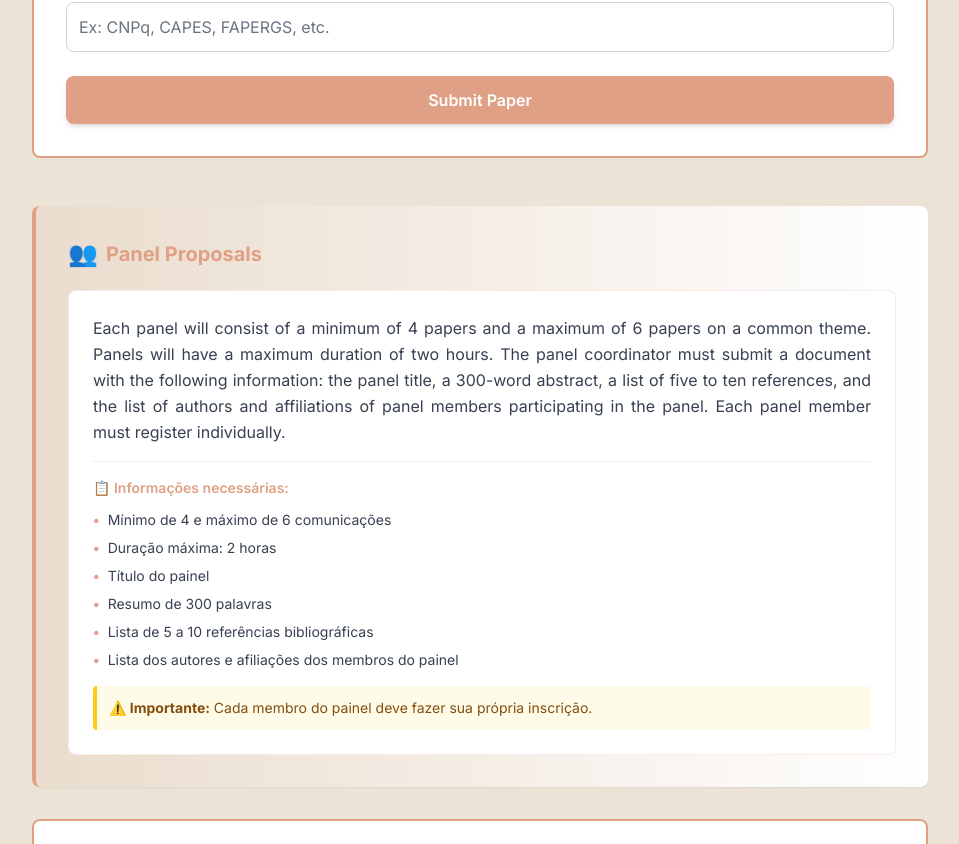
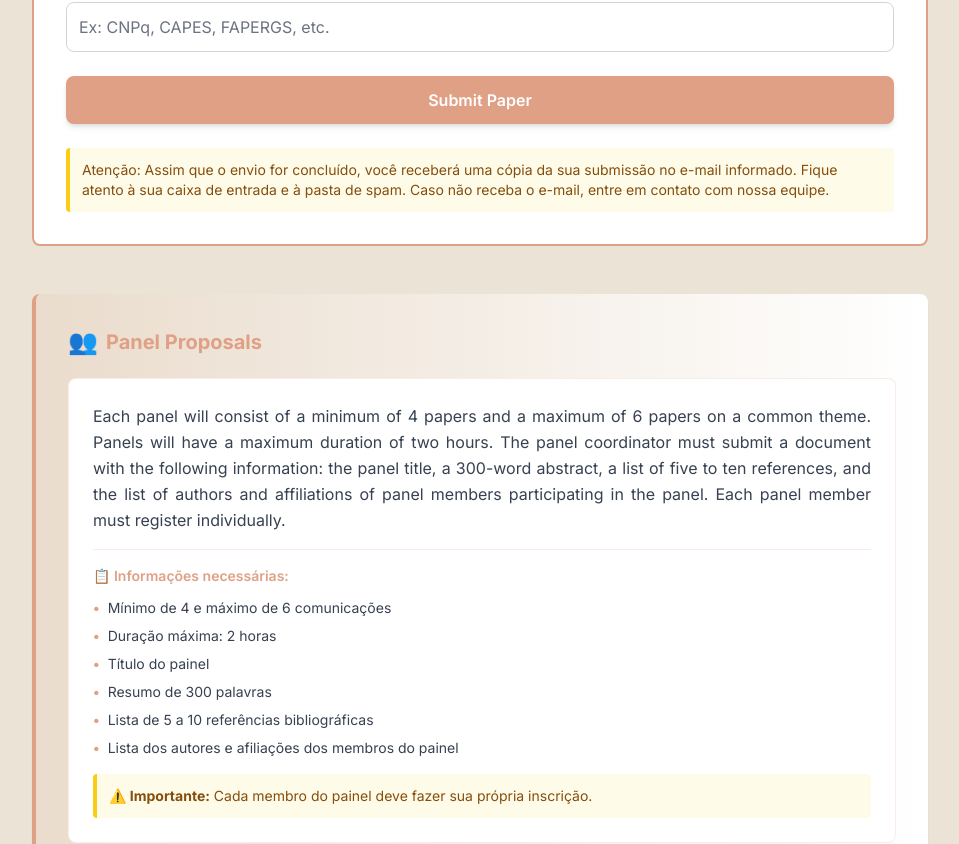
Before and after one commit to KesiaDev/conferencia-turismo-site, a React (Vite) app in the folder apps/web/: page /call in a window 1280 px wide. Shown: the part 3894-4738 px from the top of the page, without its empty margins (160-1119 px from the left). Built offline with nearby package versions, Linux system fonts and the light colour scheme; no server answers.

Commit message:
feat(web): adicionar aviso abaixo dos botÃµes de envio nas pÃ¡ginas de SubmissÃ£o e PainÃ©is

```diff
--- a/apps/web/src/components/PanelForm.tsx
+++ b/apps/web/src/components/PanelForm.tsx
@@ -413,6 +413,14 @@ export default function PanelForm() {
         >
           {submitStatus === "loading" ? "Enviando..." : "Enviar Proposta de Painel"}
         </button>
+
+        <div className="mt-4 p-3 bg-yellow-50 border-l-4 border-yellow-400 rounded">
+          <p className="text-sm text-yellow-800">
+            Atenção: Assim que o envio for concluído, você receberá uma cópia da sua submissão no
+            e-mail informado. Fique atento à sua caixa de entrada e à pasta de spam. Caso não receba
+            o e-mail, entre em contato com nossa equipe.
+          </p>
+        </div>
       </form>
     </div>
   );
--- a/apps/web/src/pages/Call.tsx
+++ b/apps/web/src/pages/Call.tsx
@@ -518,6 +518,14 @@ export default function Call() {
               >
                 {submitStatus === "loading" ? t("call.submitting") : t("call.submit")}
               </button>
+
+              <div className="mt-4 p-3 bg-yellow-50 border-l-4 border-yellow-400 rounded">
+                <p className="text-sm text-yellow-800">
+                  Atenção: Assim que o envio for concluído, você receberá uma cópia da sua submissão
+                  no e-mail informado. Fique atento à sua caixa de entrada e à pasta de spam. Caso
+                  não receba o e-mail, entre em contato com nossa equipe.
+                </p>
+              </div>
             </form>
           </div>
 
```
